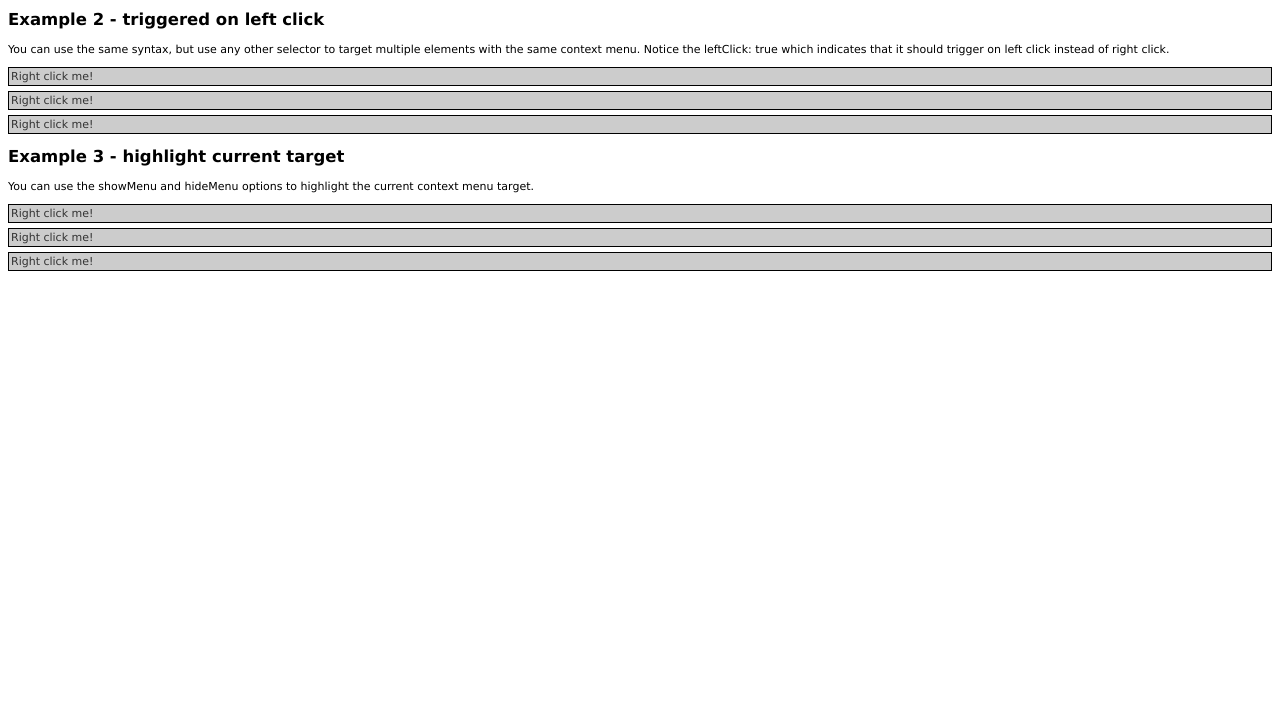
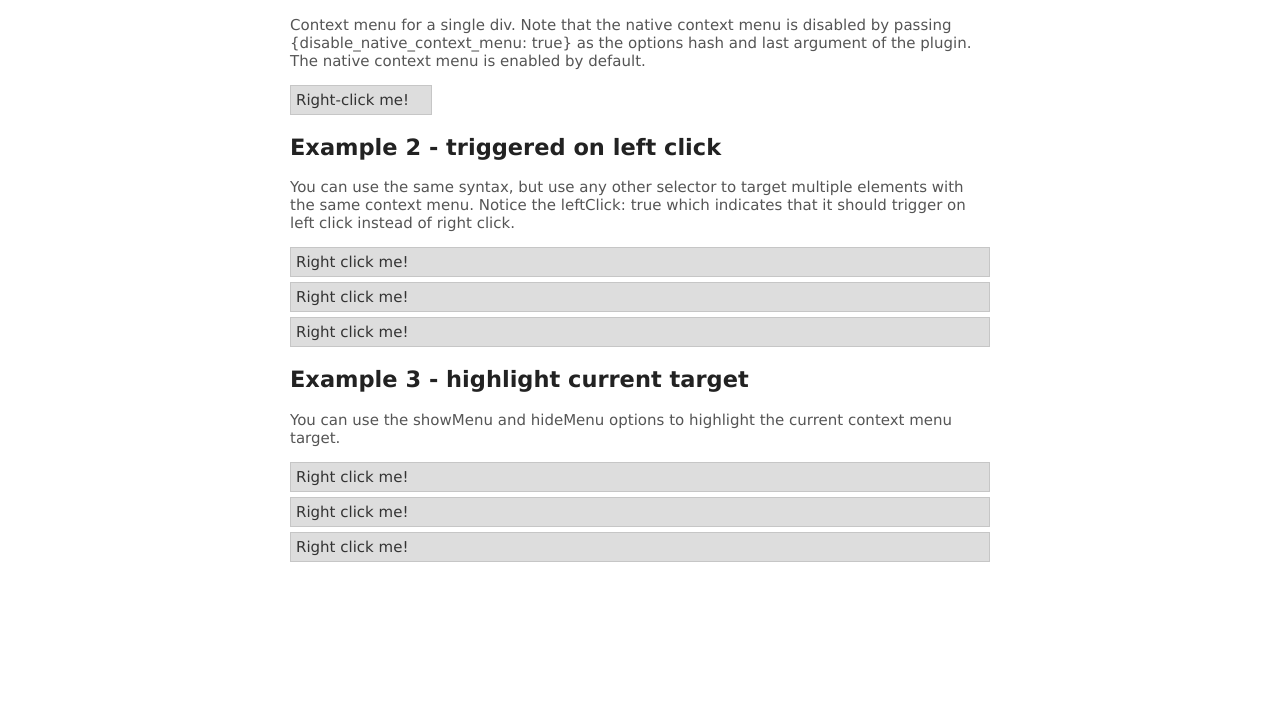
Before and after one commit to arnklint/jquery-contextMenu, a website: page test.html in a window 1280 px wide. Shown: the part 134-860 px from the top of the page. Before the commit the page ends 815 px from the top, so only its background shows below. Drawn offline with nearby package versions, Linux system fonts and the light colour scheme.

Commit message:
Make the demo a bit nicer looking :)

```diff
--- a/test.html
+++ b/test.html
@@ -10,7 +10,15 @@
 
       body {
         font-family: 'lucida grande', tahoma, verdana;
-        font-size: 11px;
+        font-size: 15px;
+        color:#555;
+        width:700px;
+        margin:0 auto;
+        padding:30px 0;
+      }
+
+      h1,h2 {
+        color:#222;
       }
 
       ul {
@@ -54,19 +62,18 @@
 
 
       .target1, .target2 li, .target3 li {
-        background-color: #ccc;
+        background-color: #ddd;
         color: #333;
-        border: 1px solid black;
+        border: 1px solid #c6c6c6;
+        padding: 5px;
       }
 
       .target1 {
-        width: 100px;
-        padding: 2px;
+        width: 130px;
       }
 
       .target2 li, .target3 li {
         margin-top: 5px;
-        padding: 2px;
       }
 
       .target1 li.green, .target2 li.green, .target3 li.green {
```
